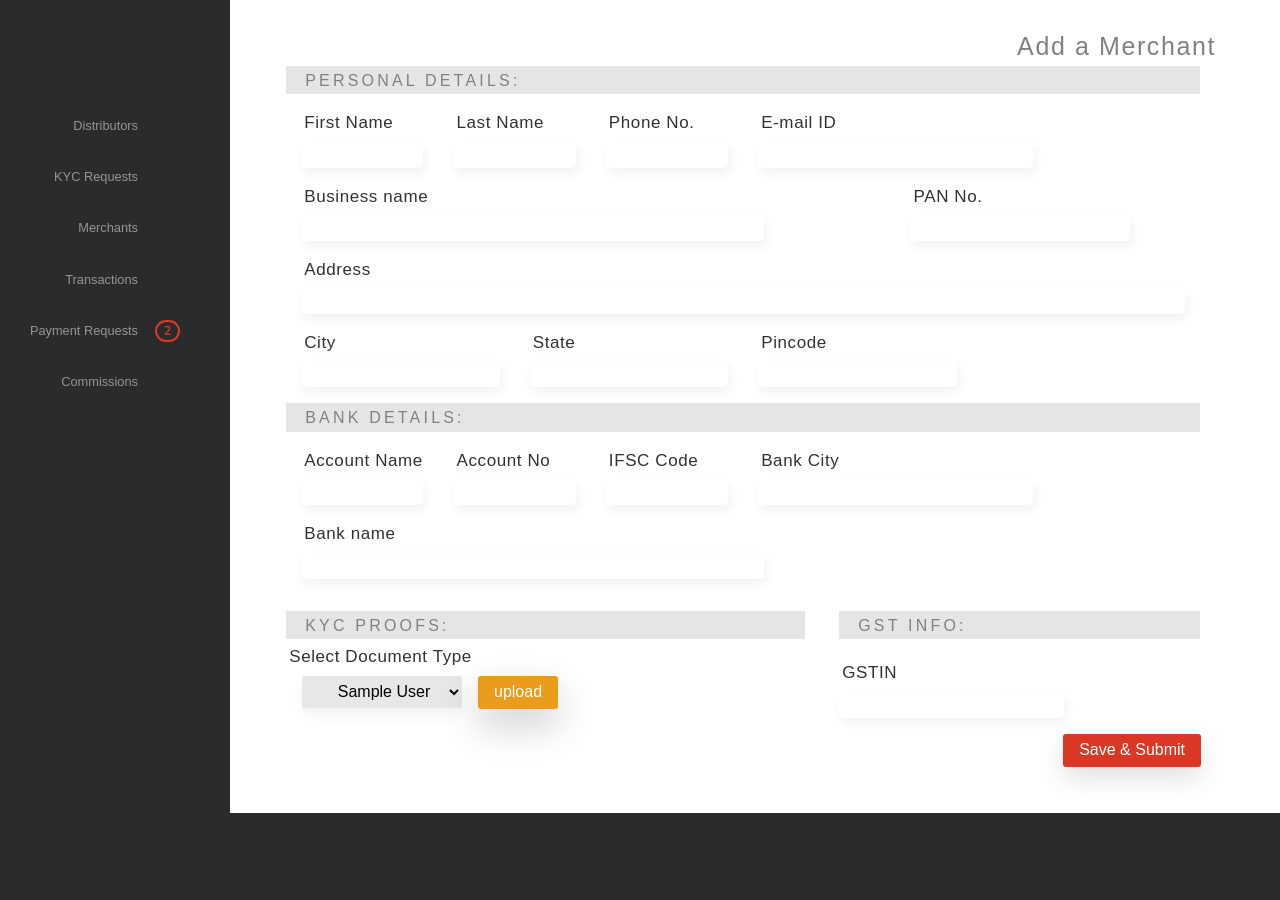
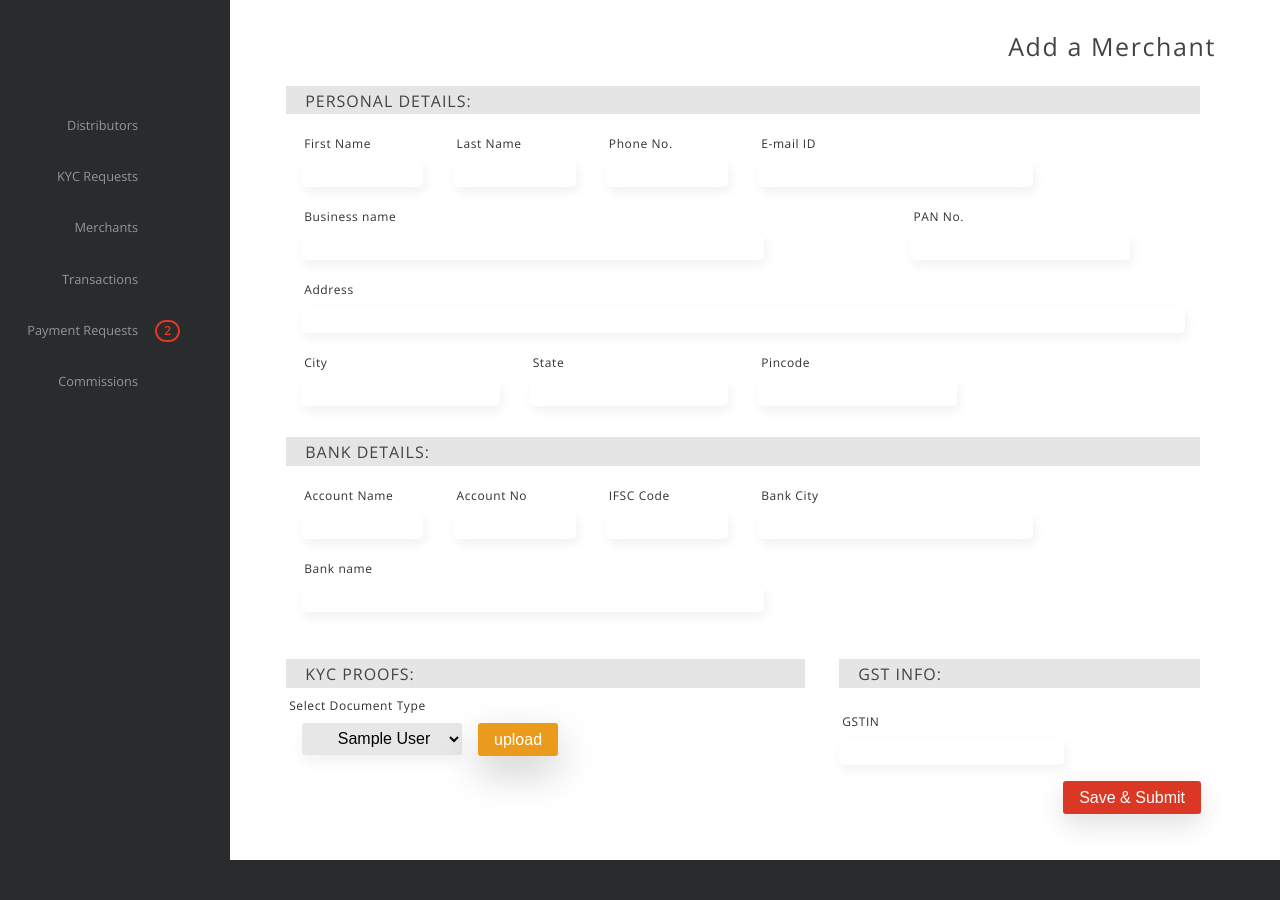
Before and after one commit to Sherly14/CMS, a Django app: a page that uses zruser/templates/zruser/add_merchant.html in a window 1280 px wide. Shown: the part 50-950 px from the top of the page. Run offline with Django 3.2, Linux system fonts and the light colour scheme; a user stored in the database is signed in; tables that the repository leaves empty hold one stand-in row (values such as "Sample post"); parts of the project's set-up code (start-up, migrations or seed data) failed here and were passed over; some libraries are stand-ins or nearby versions.

Commit message:
removing hard coded fonts

```diff
--- a/static-storage/css/app/for_commissions.css
+++ b/static-storage/css/app/for_commissions.css
@@ -5,9 +5,9 @@ select{
 /*different types of text heading and theri alignments made accordingly*/
 
 /*text styles*/
-p{
+p {
 	width:100%;
-	color:#818181;
+	color:#434343;
 	margin:0rem;
 }
 
@@ -17,7 +17,6 @@ p.head-right{
     width: 100%;
     text-align: right;
     font-size: 25px;
-    font-family: sans-serif;
     font-weight: 100;
     letter-spacing: 0.1rem;
 }
@@ -31,7 +30,6 @@ p.inr{
     width: 100%;
     padding: 25px 2rem 60px 2rem;
     color: #818181;
-    font-family: sans-serif;
     font-weight: 300;
     letter-spacing: 5px;
     color: #313131;
@@ -47,7 +45,6 @@ p.head-bg{
 	font-size:0.9em;
 	background-color: #2f2f2f;
     box-shadow: 0 19px 27px 0 rgba(0, 0, 0, 0.09);
-	font-family: sans-serif;
     font-weight: 100;
     letter-spacing: 0.4px;
 }
@@ -69,7 +66,6 @@ p.head-bg2{
 }
 .button.red.resize{
 	font-size: 0.8rem;
-    font-family: sans-serif;
     font-weight: 100;
     margin: 31px 0.5rem;
     padding: 0rem 0.5rem;
@@ -198,7 +194,6 @@ p i.fa{
 }
 
 .periodEntry{
-	font-family: sans-serif;
     font-size: 15px;
     color: #2f2f2f;
 }
--- a/static-storage/css/app/for_merchants.css
+++ b/static-storage/css/app/for_merchants.css
@@ -29,16 +29,16 @@
 	width:100%;
 	padding:0.2rem 0rem 0.1rem 1.2rem;
 	margin-bottom: 1rem;
-	font-family:sans-serif;
 	font-weight: 500;
-	letter-spacing: 0.2rem;
+	letter-spacing: 1px;
 }
 .heading-right{
 	padding-top: 20px;
+	padding-bottom: 20px;
 	width:100%;
+
 	text-align:right;
 	font-size:25px;
-	font-family: sans-serif;
 	font-weight:100;
 	letter-spacing: 0.1rem;
 }
@@ -53,14 +53,11 @@
 	margin-bottom: 0rem;
 }
 
-
-
 /*margins for different elements*/
 label{
 	padding-left: 0.2rem;
     margin-bottom: 1rem;
-    font-family: sans-serif;
-    font-size: 17px;
+    font-size: 12px;
     line-height: 0.25;
     letter-spacing: 0.6px;
     color: #313131;
@@ -77,7 +74,7 @@ label{
 }
 
 #merchant_id{
-	font-family: sans-serif;
+	/*font-family: sans-serif;*/
 }
 
 .button.yellow{
@@ -98,9 +95,13 @@ label{
 }
 
 .merchantid{
-	font-family: sans-serif;
     font-size: 17px;
     letter-spacing: 1px;
     color: #626262;
     font-weight: 100;
 }
+
+.banking-details{
+	padding-top: 15px;
+	padding-bottom: 15px;
+}
--- a/static-storage/css/app/for_navbar.css
+++ b/static-storage/css/app/for_navbar.css
@@ -139,7 +139,6 @@ body.fixed-nav {
         padding: 0; }
       #mainNav .navbar-collapse .navbar-nav.sidebar-nav > .nav-item > .nav-link {
         font-weight: 100;
-        font-family: sans-serif;
         font-size: 0.8rem;
         padding: 1rem 7rem 1rem 0rem;}
       #mainNav .navbar-collapse .navbar-nav.sidebar-nav > .nav-item > .nav-link.active {
--- a/static-storage/css/app/main.css
+++ b/static-storage/css/app/main.css
@@ -129,7 +129,6 @@ body {
 .button.red{
     background-color: #DB3725;
     box-shadow: 0 10px 27px 0 rgba(0, 0, 0, 0.13);
-    font-family: sans-serif;
     font-weight: 100;
     border-radius: 3px;
 }
@@ -144,7 +143,6 @@ body {
 
 .button.green{
     background-color: green;
-    font-family: sans-serif;
     font-weight: 100;
     border-radius: 3px;
     box-shadow: 0 10px 27px 0 rgba(0, 0, 0, 0.13);
@@ -262,7 +260,6 @@ body {
 }
 
 .dashboard {
-    font-family: sans-serif;
     font-size: 24px;
     font-weight: 100;
     line-height: 0.78;
@@ -271,7 +268,6 @@ body {
 }
 
 .period {
-    font-family: sans-serif;
     font-size: 19px;
     font-weight: 500;
     letter-spacing: 0.9px;
@@ -281,7 +277,6 @@ body {
 }
 
 .calenderEntry{
-    font-family: sans-serif;
     font-size: 18px;
     color: #2f2f2f;
 }
--- a/zruser/templates/zruser/add_merchant.html
+++ b/zruser/templates/zruser/add_merchant.html
@@ -118,7 +118,7 @@
                 </div>
             </div>
     </div>
-    <div class="container-fluid">
+    <div class="container-fluid banking-details">
         <div class="row">
             <p class="heading-bg">BANK DETAILS:</p>
         </div>
```
